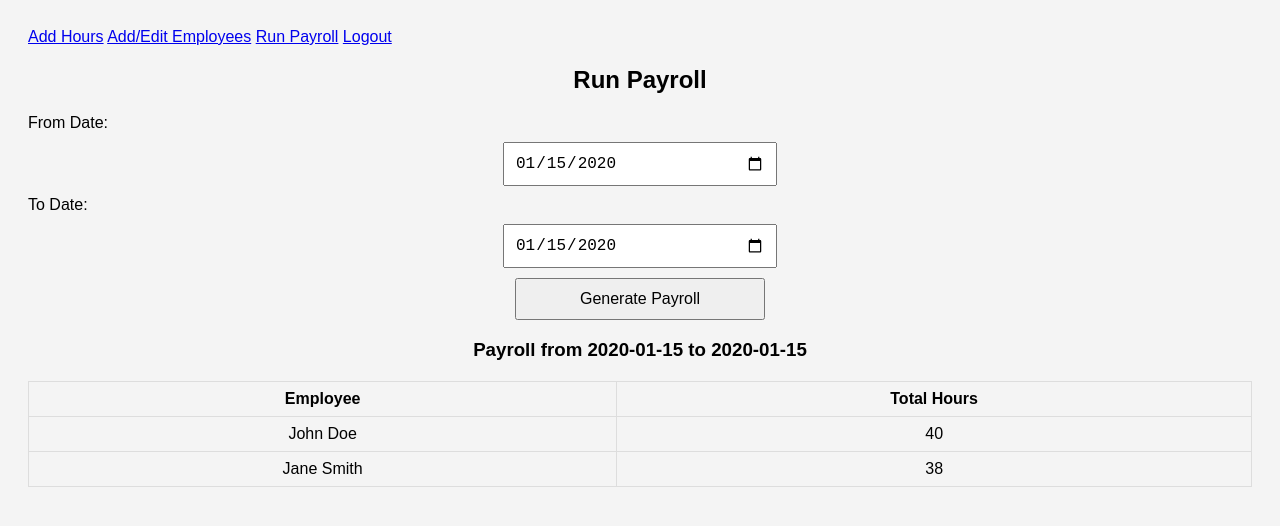
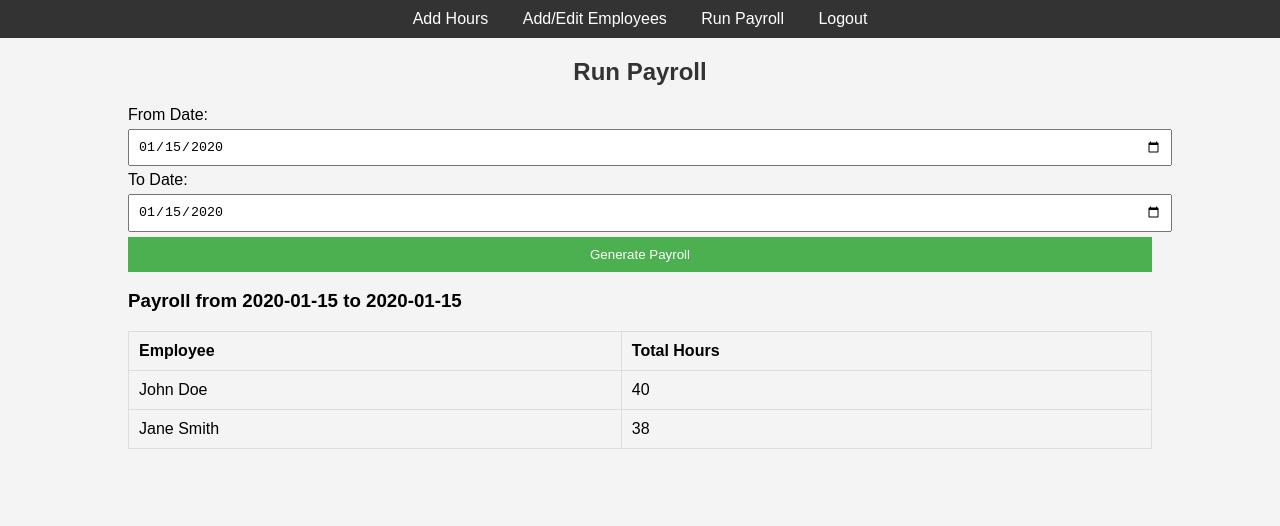
Before and after one commit to ValmarSurgical/ValmarEmployeeClockIn, a plain HTML site: page run-payroll.html in a window 1280 px wide. Both pictures are taken after typing "2020-01-15", "2020-01-15" into the empty fields and a click on the button "Generate Payroll". Drawn offline with Linux system fonts and the light colour scheme.

Commit message:
Update style.css

```diff
--- a/style.css
+++ b/style.css
@@ -1,46 +1,74 @@
 body {
     font-family: Arial, sans-serif;
+    margin: 0;
+    padding: 0;
     background-color: #f4f4f4;
-    padding: 20px;
 }
 
-h2, h3 {
+.container {
+    width: 80%;
+    margin: 20px auto;
+}
+
+h2 {
+    text-align: center;
+    color: #333;
+}
+
+form .form-group {
+    margin-bottom: 10px;
+}
+
+input[type="email"],
+input[type="password"],
+input[type="date"],
+input[type="time"],
+input[type="number"] {
+    width: 100%;
+    padding: 8px;
+    margin: 5px 0;
+}
+
+button {
+    padding: 10px 20px;
+    background-color: #4CAF50;
+    color: white;
+    border: none;
+    cursor: pointer;
+    display: block;
+    width: 100%;
+}
+
+button:hover {
+    background-color: #45a049;
+}
+
+nav {
+    background-color: #333;
+    padding: 10px;
     text-align: center;
 }
 
-input, button {
-    display: block;
-    margin: 10px auto;
-    padding: 10px;
-    font-size: 16px;
-    width: 250px;
+nav a {
+    color: white;
+    margin: 0 15px;
+    text-decoration: none;
 }
 
-button {
-    cursor: pointer;
-}
-
-#login-form {
-    text-align: center;
-}
-
-#admin-dashboard {
-    display: none;
+nav a:hover {
+    text-decoration: underline;
 }
 
 table {
     width: 100%;
     border-collapse: collapse;
-    margin-top: 20px;
 }
 
-table th, table td {
-    padding: 8px;
-    text-align: center;
+table, th, td {
     border: 1px solid #ddd;
 }
 
-input[type="checkbox"], input[type="time"], input[type="number"] {
-    width: 100%;
-    padding: 5px;
+th, td {
+    padding: 10px;
+    text-align: left;
 }
```
